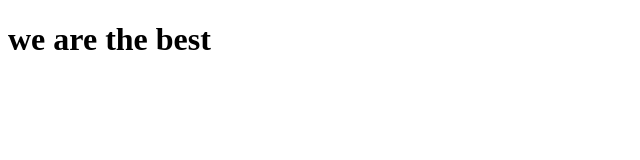
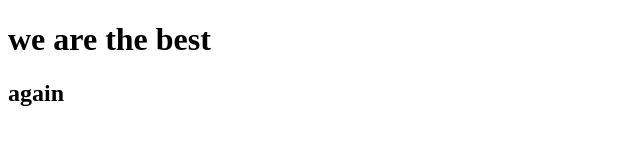
Before and after one commit to NoureddinSameer/front2025git, a plain HTML site: page index.html in a window 1280 px wide. Shown: the whole page, without its empty margins (0-640 px from the left). Drawn offline with Linux system fonts and the light colour scheme.

Commit message:
add line 10

```diff
--- a/index.html
+++ b/index.html
@@ -7,7 +7,7 @@
 </head>
 <body>
     <h1>we are the best</h1>
-
+    <h2>again</h2>
 
 </body>
 </html>
```
